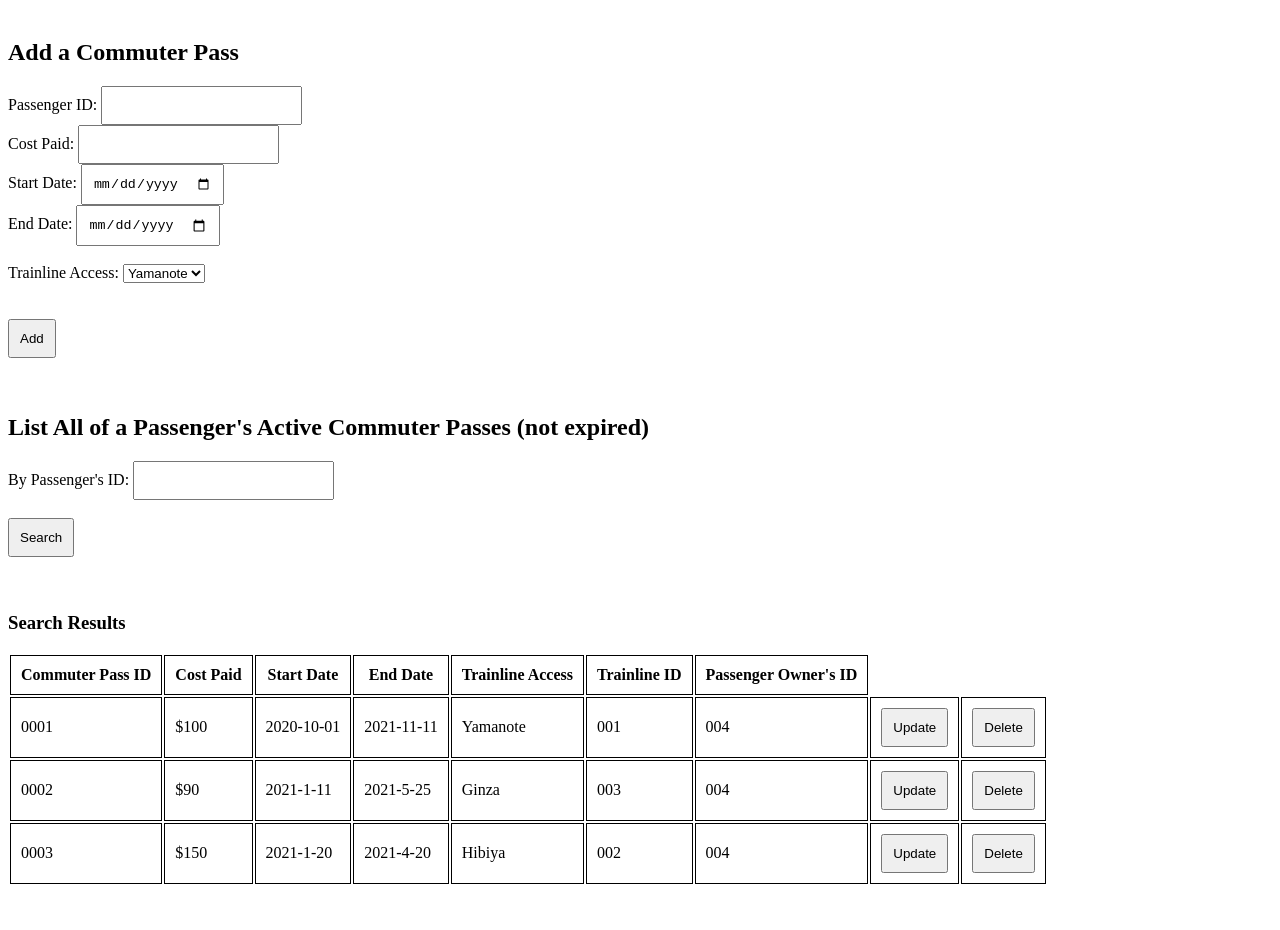
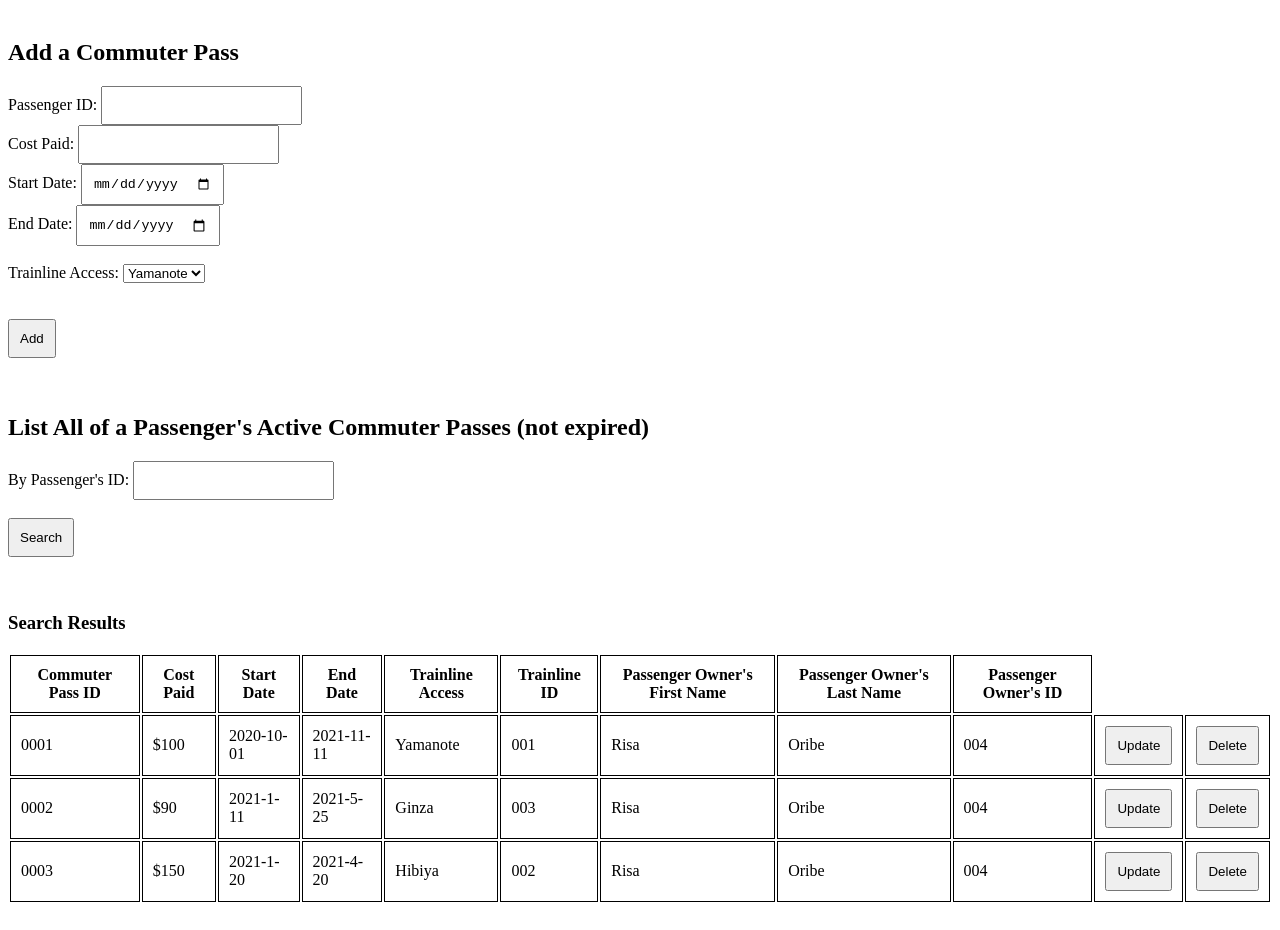
Before and after one commit to ragnakevmac/cs340, a plain HTML site: page frontend/Commuter_Passes.html in a window 1280 px wide. Shown: the part 132-1062 px from the top of the page. Drawn offline with nearby package versions, Linux system fonts and the light colour scheme; a script that the page names is missing.

Commit message:
added name on Commuter_Pass table

```diff
--- a/frontend/Commuter_Passes.html
+++ b/frontend/Commuter_Passes.html
@@ -98,6 +98,8 @@
             <th>End Date</th>
             <th>Trainline Access</th>
             <th>Trainline ID</th>
+            <th>Passenger Owner's First Name</th>
+            <th>Passenger Owner's Last Name</th>
             <th>Passenger Owner's ID</th>
 
 
@@ -112,6 +114,8 @@
             <td>2021-11-11</td>
             <td>Yamanote</td>
             <td>001</td>
+            <td>Risa</td>
+            <td>Oribe</td>
             <td>004</td>
 
             <td><button>Update</button></td>
@@ -127,6 +131,8 @@
             <td>2021-5-25</td>
             <td>Ginza</td>
             <td>003</td>
+            <td>Risa</td>
+            <td>Oribe</td>
             <td>004</td>
 
             <td><button>Update</button></td>
@@ -142,6 +148,8 @@
             <td>2021-4-20</td>
             <td>Hibiya</td>
             <td>002</td>
+            <td>Risa</td>
+            <td>Oribe</td>
             <td>004</td>
 
             <td><button>Update</button></td>
```
